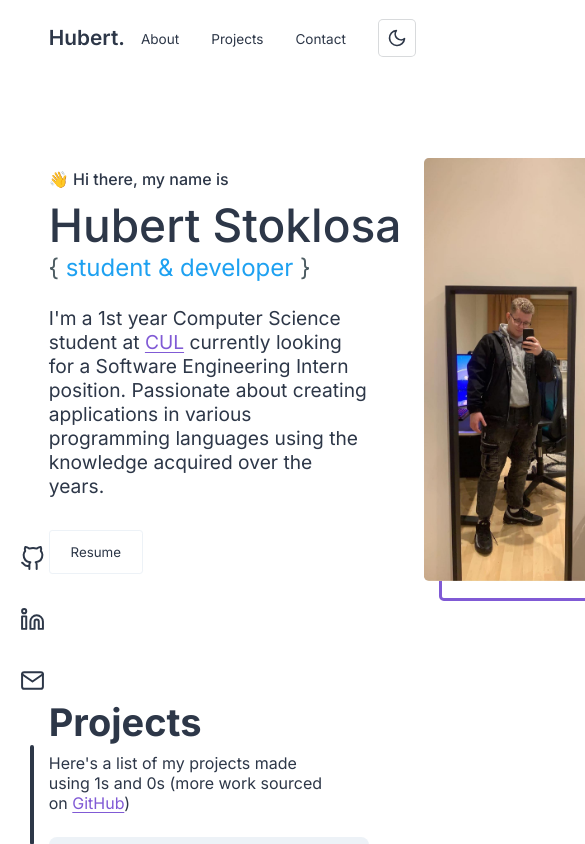
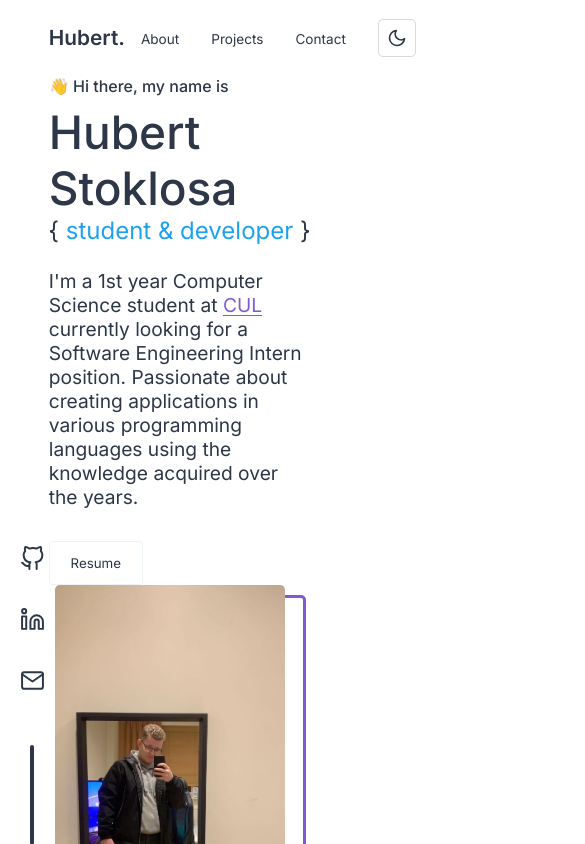
Before and after one commit to imexotic/portfolio-v1, a React (Create React App) app: page / in a window 390 px wide. Shown: the top 844 px of the page, 585 px wide, since content can reach past the window. Built offline with nearby package versions, Linux system fonts and the light colour scheme.

Commit message:
Apply wave animation onto wave emoji

```diff
--- a/src/components/Hero.jsx
+++ b/src/components/Hero.jsx
@@ -6,7 +6,9 @@ const Hero = () => {
       <section id="hero-section">
          <div className="container">
             <div className="hero-content">
-               <h3 className="hero-pretitle">👋 Hi there, my name is</h3>
+               <h3 className="hero-pretitle">
+                  <span className="wave">👋</span> Hi there, my name is
+               </h3>
                <h1 className="hero-title">Hubert Stoklosa</h1>
                <h2 className="hero-subtitle">
                   <span>{"{ "}</span>
--- a/src/styles/Hero.css
+++ b/src/styles/Hero.css
@@ -40,7 +40,6 @@
 
 .hero-content {
    max-width: 700px;
-   min-width: 400px;
 }
 
 .hero-pretitle {
@@ -48,6 +47,14 @@
    font-size: 1rem;
    font-weight: 500;
    margin-bottom: 0.5rem;
+}
+
+.hero-pretitle .wave {
+   animation-name: wave-animation;
+   animation-duration: 2.5s;
+   animation-iteration-count: infinite;
+   transform-origin: 70% 70%;
+   display: inline-block;
 }
 
 .hero-title {
@@ -66,13 +73,14 @@
 }
 
 .hero-subtitle span {
-   color: #4e5d63;
+   /* color: #4e5d63; */
+   color: var(--primary-color);
    /* color: #424d4d; */
 }
 
 .hero-text {
    margin-top: 1.5rem;
-   max-width: 80%;
+   width: 90%;
    font-size: 1.2rem;
    color: var(--primary-color);
 }
@@ -90,3 +98,38 @@
    background-color: var(--hover);
    color: var(--primary-color);
 }
+
+@media screen and (max-width: 930px) {
+   #hero-section .container {
+      flex-direction: column;
+   }
+}
+
+/* Animations */
+
+@keyframes wave-animation {
+   0% {
+      transform: rotate(0deg);
+   }
+   10% {
+      transform: rotate(14deg);
+   }
+   20% {
+      transform: rotate(-8deg);
+   }
+   30% {
+      transform: rotate(14deg);
+   }
+   40% {
+      transform: rotate(-4deg);
+   }
+   50% {
+      transform: rotate(10deg);
+   }
+   60% {
+      transform: rotate(0deg);
+   } /* Reset for the last half to pause */
+   100% {
+      transform: rotate(0deg);
+   }
+}
```
